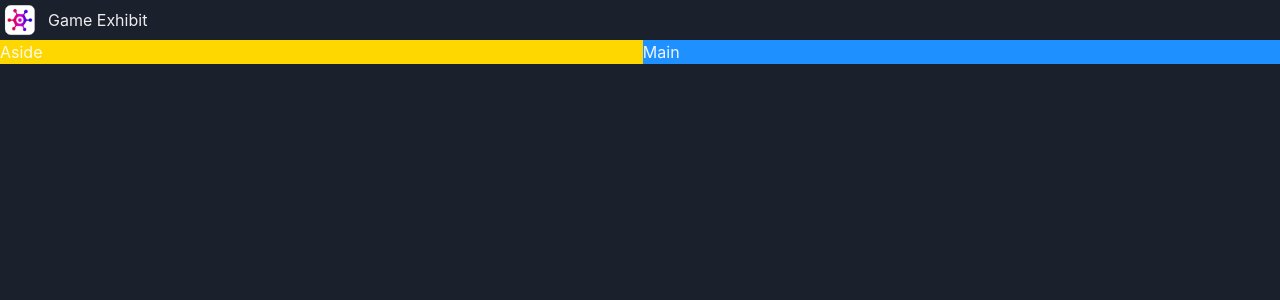
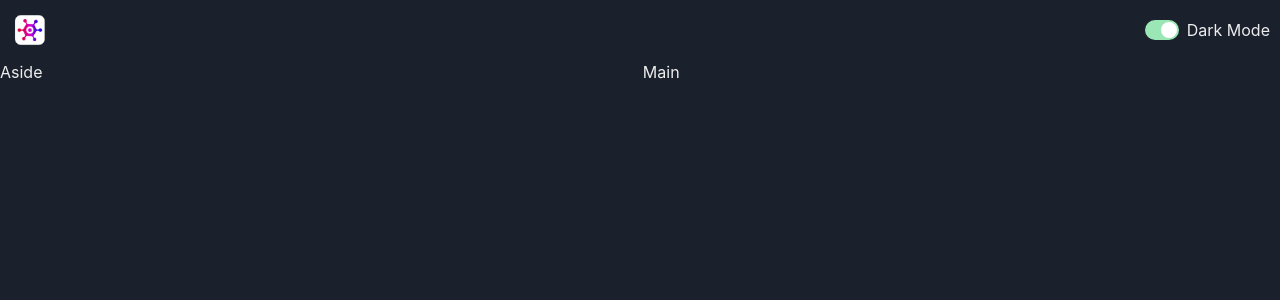
Before and after one commit to Endekalu-Zemenu/Game-Discovery-App, a React (Vite) app: page / in a window 1280 px wide. Shown: the top 300 px of the page. Built offline with nearby package versions, Linux system fonts and the light colour scheme.

Commit message:
Build the color mode switch

```diff
--- a/src/App.tsx
+++ b/src/App.tsx
@@ -12,9 +12,9 @@
           <Navbar />
         </GridItem>
         <Show above="lg">
-          <GridItem area="aside" bg={"gold"}>Aside</GridItem>
+          <GridItem area="aside">Aside</GridItem>
         </Show>
-        <GridItem area="main" bg={"dodgerblue"}>Main</GridItem>
+        <GridItem area="main">Main</GridItem>
       </Grid>
     </div>
   )
--- /dev/null
+++ b/src/components/ColorModeSelector.tsx
@@ -0,0 +1,13 @@
+import { HStack, Switch, Text, useColorMode } from "@chakra-ui/react"
+
+const ColorModeSelector = () => {
+  const { toggleColorMode, colorMode } = useColorMode();
+
+  return (
+    <HStack>
+      <Switch colorScheme="green" isChecked={colorMode === "dark"} onChange={toggleColorMode}/>
+      <Text>Dark Mode</Text>
+    </HStack>
+  )
+}
+export default ColorModeSelector
--- a/src/components/Navbar.tsx
+++ b/src/components/Navbar.tsx
@@ -1,11 +1,12 @@
-import { HStack, Image, Text } from "@chakra-ui/react"
+import { HStack, Image } from "@chakra-ui/react"
 import logo from "../assets/logo.webp"
+import ColorModeSelector from "./ColorModeSelector"
 
 const Navbar = () => {
   return (
-    <HStack>
+    <HStack justifyContent="space-between" padding="10px">
       <Image src={logo} boxSize="40px" />
-      <Text>Game Exhibit</Text>
+      <ColorModeSelector />
     </HStack>
   )
 }
```
